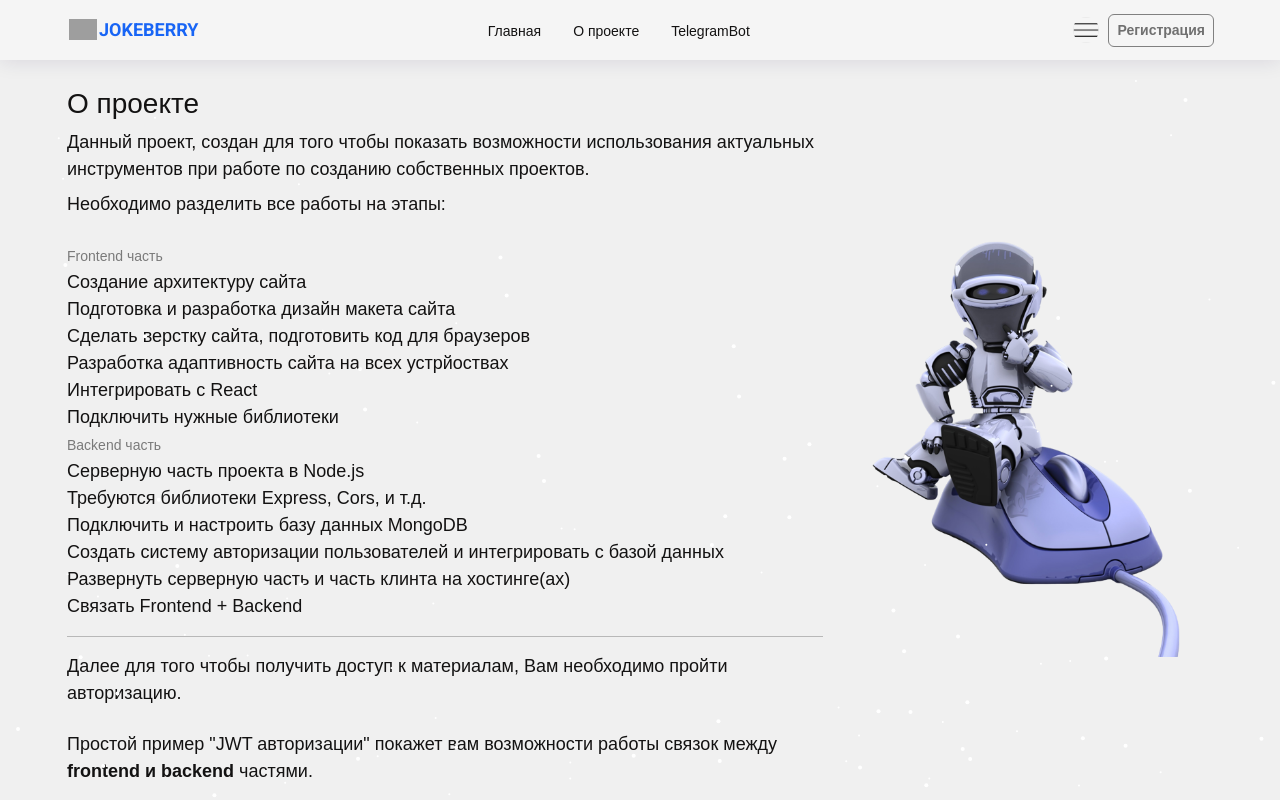
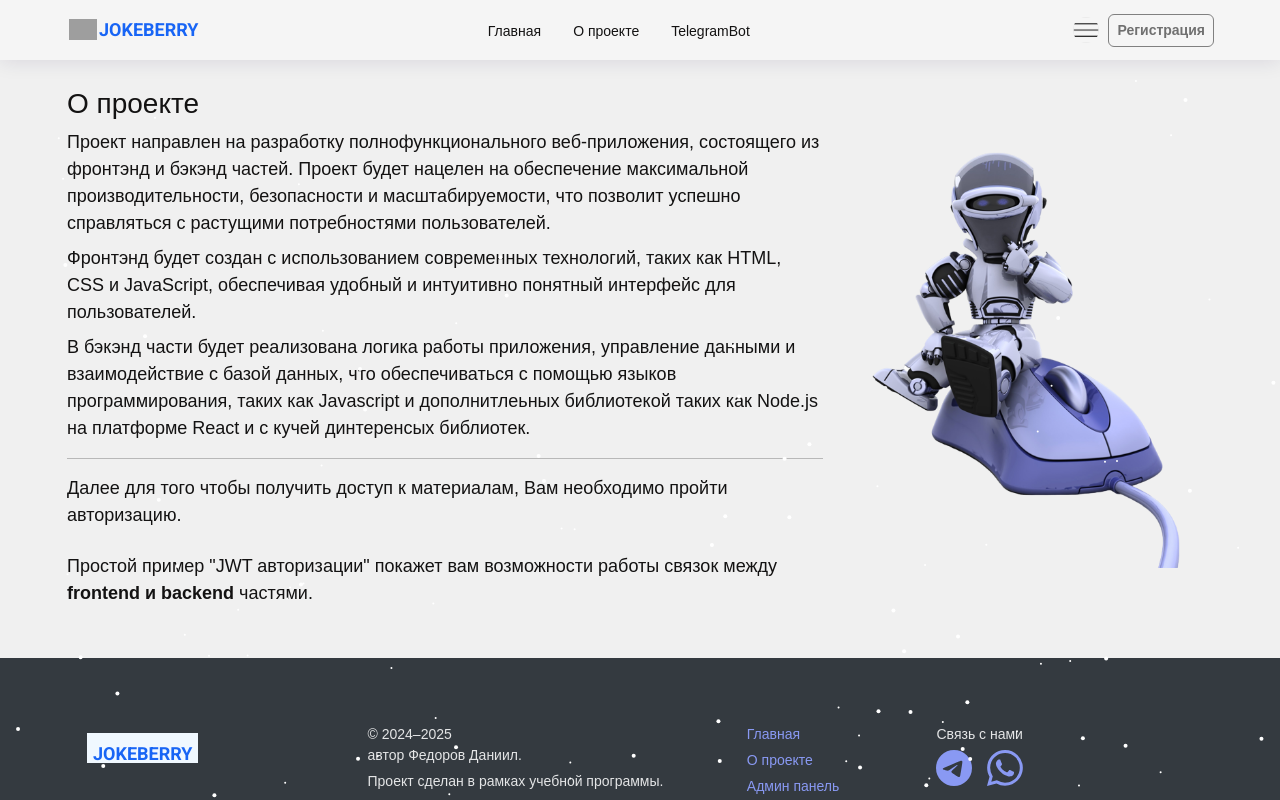
Before and after one commit to dankfedorov/Jokeberry-Frontend, a React app: page /about in a window 1280 px wide. Shown: the top 800 px of the page. Built offline with nearby package versions, Linux system fonts and the light colour scheme; grey boxes are pictures that could not be loaded.

Commit message:
changed about

```diff
--- a/src/components/About.jsx
+++ b/src/components/About.jsx
@@ -11,33 +11,25 @@ function Intro() {
               <span className="p-1">
                 <h3 className="mb-2">О проекте</h3>
                 <p className="mb-2">
-                  Данный проект, создан для того чтобы показать возможности
-                  использования актуальных инструментов при работе по созданию{" "}
-                  собственных проектов.{" "}
+                  Проект направлен на разработку полнофункционального
+                  веб-приложения, состоящего из фронтэнд и бэкэнд частей. Проект
+                  будет нацелен на обеспечение максимальной производительности,
+                  безопасности и масштабируемости, что позволит успешно
+                  справляться с растущими потребностями пользователей.{" "}
                 </p>
-                <p className="mb-4">Необходимо разделить все работы на этапы:</p>
-                <ul>
-                  <span className="small">Frontend часть</span>
-                  <li>Создание архитектуру сайта</li>
-                  <li>Подготовка и разработка дизайн макета сайта</li>
-                  <li>Сделать верстку сайта, подготовить код для браузеров</li>
-                  <li>Разработка адаптивность сайта на всех устрйоствах</li>
-                  <li>Интегрировать с React</li>
-                  <li>Подключить нужные библиотеки</li>
+                <p className="mb-2">
+                  Фронтэнд будет создан с использованием современных технологий,
+                  таких как HTML, CSS и JavaScript, обеспечивая удобный и
+                  интуитивно понятный интерфейс для пользователей.
+                </p>
 
-                  <span className="small">Backend часть</span>
-                  <li>Серверную часть проекта в Node.js</li>
-                  <li>Требуются библиотеки Express, Cors, и т.д.</li>
-                  <li>Подключить и настроить базу данных MongoDB</li>
-                  <li>
-                    Создать систему авторизации пользователей и интегрировать с
-                    базой данных
-                  </li>
-                  <li>
-                    Развернуть серверную часть и часть клинта на хостинге(ах)
-                  </li>
-                  <li>Связать Frontend + Backend</li>
-                </ul>
+                  <p>
+                    В бэкэнд части будет реализована логика работы приложения,
+                    управление данными и взаимодействие с базой данных, что
+                    обеспечиваться с помощью языков программирования,
+                    таких как Javascript и дополнитлеьных библиотекой таких как Node.js
+                    на платформе React и c кучей динтеренсых библиотек.
+                  </p>
 
                 <hr></hr>
                 <p className="mb-4">
@@ -48,8 +40,6 @@ function Intro() {
                   Простой пример "JWT авторизации" покажет вам возможности
                   работы связок между <b>frontend и backend</b> частями.
                 </p>
-
-
               </span>
             </div>
             <div className="col-md-4">
```
